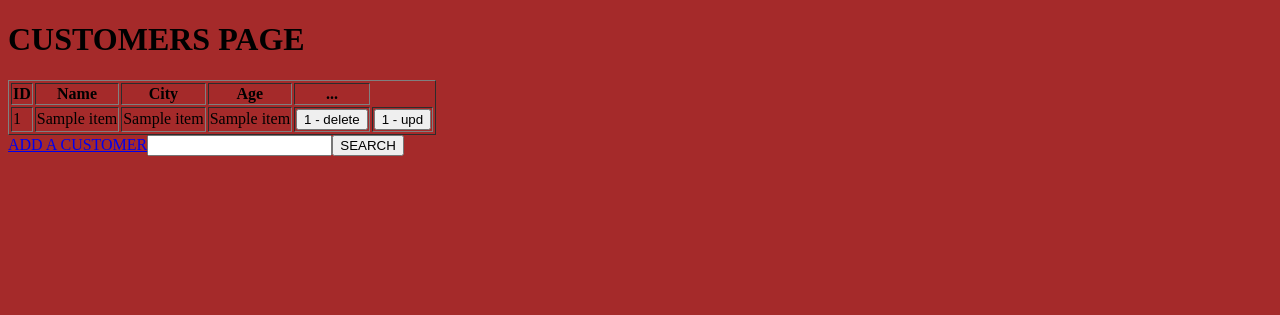
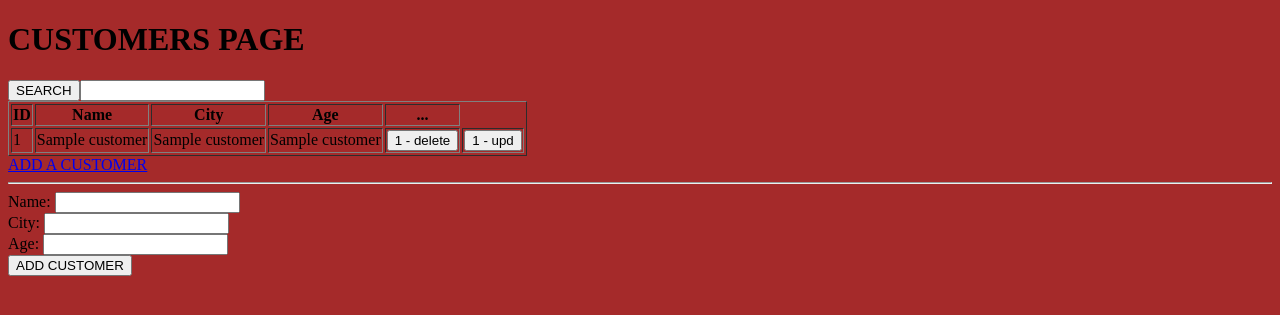
Before and after one commit to liorosenman/library_project, a Flask app: template templates/customers.html in a window 1280 px wide. Shown: the top 315 px of the page. Run offline with Flask 3, Linux system fonts and the light colour scheme; the template is opened without the code that fills it: most values are stand-ins (such as "Sample title", 1, 10 or a date in 2020); some libraries are stand-ins or nearby versions.

Commit message:
advance_in_crud

```diff
--- a/app.py
+++ b/app.py
@@ -18,7 +18,7 @@ def login():
         user_id = request.form['user_id']
         if user_id == '1':
             customers = db_orders.get_customers()
-            return render_template('customers.html', data = customers)
+            return render_template('customers.html', customers = customers)
         else:
             return "Only Admin"
 
@@ -28,9 +28,9 @@ def load_add_customer_page():
     # return 'test'
     return render_template('add_customer.html')
 
-@app.route('/new_customer_pg')
-def direct_to_new_customer_page():
-    return redirect(url_for('load_add_customer_page'))
+# @app.route('/new_customer_pg')
+# def direct_to_new_customer_page():
+#     return redirect(url_for('load_add_customer_page'))
 
 
 @app.route('/new_customer', methods=['GET', 'POST'])
@@ -43,10 +43,11 @@ def new_customer():
         conn = sqlite3.connect('library.db')
         cursor = conn.cursor()
         cursor.execute('INSERT INTO customers (name, city, age) VALUES (?, ?, ?)', (name, city, age))
+        customers = db_orders.get_customers()
         conn.commit()
         conn.close()
-        return render_template('customers.html')
-    return render_template('add_customer.html')
+        return render_template('customers.html', customers = customers)
+    return render_template('customers.html')
 
 @app.route('/books')
 def books():
--- a/templates/customers.html
+++ b/templates/customers.html
@@ -8,7 +8,7 @@
 </head>
 <body style="background-color: brown;">
 <h1>CUSTOMERS PAGE</h1>
-
+<button>SEARCH</button><input type="text">
 <table border="1">
     <thead>
         <tr>
@@ -18,21 +18,47 @@
             <th>Age</th>
             <th>...</th>
         </tr>
-        {% for item in data %}
+        {% for customer in customers %}
         <tr>
-            <td>{{ item[0] }}</td>
-            <td>{{ item[1] }}</td>
-            <td>{{ item[2] }}</td>
-            <td>{{ item[3] }}</td>
-            <td><button onclick="delUser('{{item[0] }}')"> {{ item[0] }} - delete</button></td>
-            <td><button onclick="updUser('{{item[0] }}')"> {{ item[0] }} - upd</button></td>
+            <td>{{ customer[0] }}</td>
+            <td>{{ customer[1] }}</td>
+            <td>{{ customer[2] }}</td>
+            <td>{{ customer[3] }}</td>
+            <td><button onclick="delUser('{{customer[0] }}')"> {{ customer[0] }} - delete</button></td>
+            <td><button onclick="updUser('{{customer[0] }}')"> {{ customer[0] }} - upd</button></td>
 
         </tr>
         {% endfor %}
     </thead>
 <table>
-    <a href='/add_customer'>ADD A CUSTOMER</a>
-<input type="text">
-<button>SEARCH</button>
+    <a href='/new_customer'>ADD A CUSTOMER</a>
+    <hr>
+    <form method="POST" action="/new_customer">
+    <div>
+        <label for="name">Name:</label>
+        <input type="text" id="name" name="name" required>
+    </div>
+    <div>
+        <label for="city">City:</label>
+        <input type="text" id="city" name="city" required>
+    </div>
+    <div>
+        <label for="age">Age:</label>
+        <input type="number" id="age" name="age" required>
+    </div>
+    <div>
+        <button type="submit">ADD CUSTOMER</button>
+    </div>
+    </form>
+
+    <script>
+        function updUser(Index_to_update){
+            var newName = document.getElementById('name');
+            var newCity = document.getElementById('city');
+            var newAge = document.getElementById('age');
+
+
+        }
+    </script>
 </body>
 </html>
```
Also changed, not shown: customers.db (deleted), database.db (deleted), library.db.
